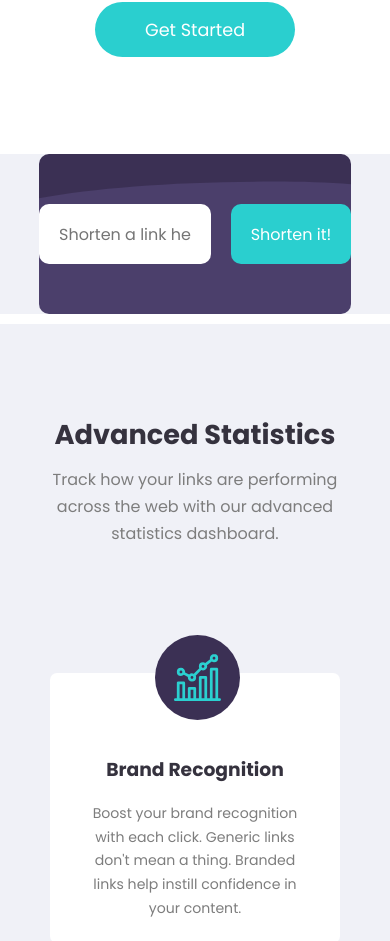
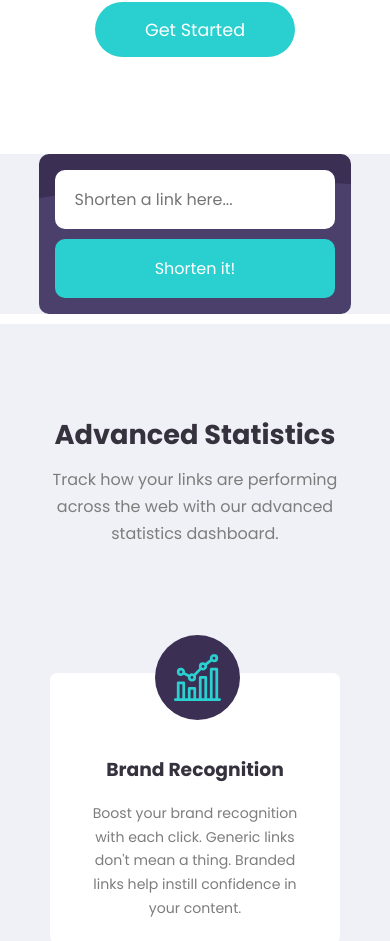
Before and after one commit to yirano/react-api_lp, a React (Create React App) app: page / in a window 390 px wide. Shown: the part 764-1705 px from the top of the page. Built offline with nearby package versions, Linux system fonts and the light colour scheme.

Commit message:
Restyle form types - Responsive size on the form input types weren't working properly on desktop screens

```diff
--- a/src/components/Shorten/shorten.scss
+++ b/src/components/Shorten/shorten.scss
@@ -30,7 +30,7 @@ form {
 
 		&[type="submit"] {
 			// height: 35%;
-			width: 168px;
+			width: 15%;
 			background-color: $cyan;
 			margin-left: 20px;
 			color: #fff;
@@ -88,3 +88,23 @@ form {
 		cursor: pointer;
 	}
 }
+
+@media only screen and (max-width: 867px) {
+	form {
+		flex-flow: column;
+		input {
+			&[type="text"] {
+				width: 90%;
+				padding: 10px 20px;
+			}
+
+			&[type="submit"] {
+				width: 90%;
+				background-color: $cyan;
+				margin-left: 0px;
+				margin-top: 10px;
+				color: #fff;
+			}
+		}
+	}
+}
```
